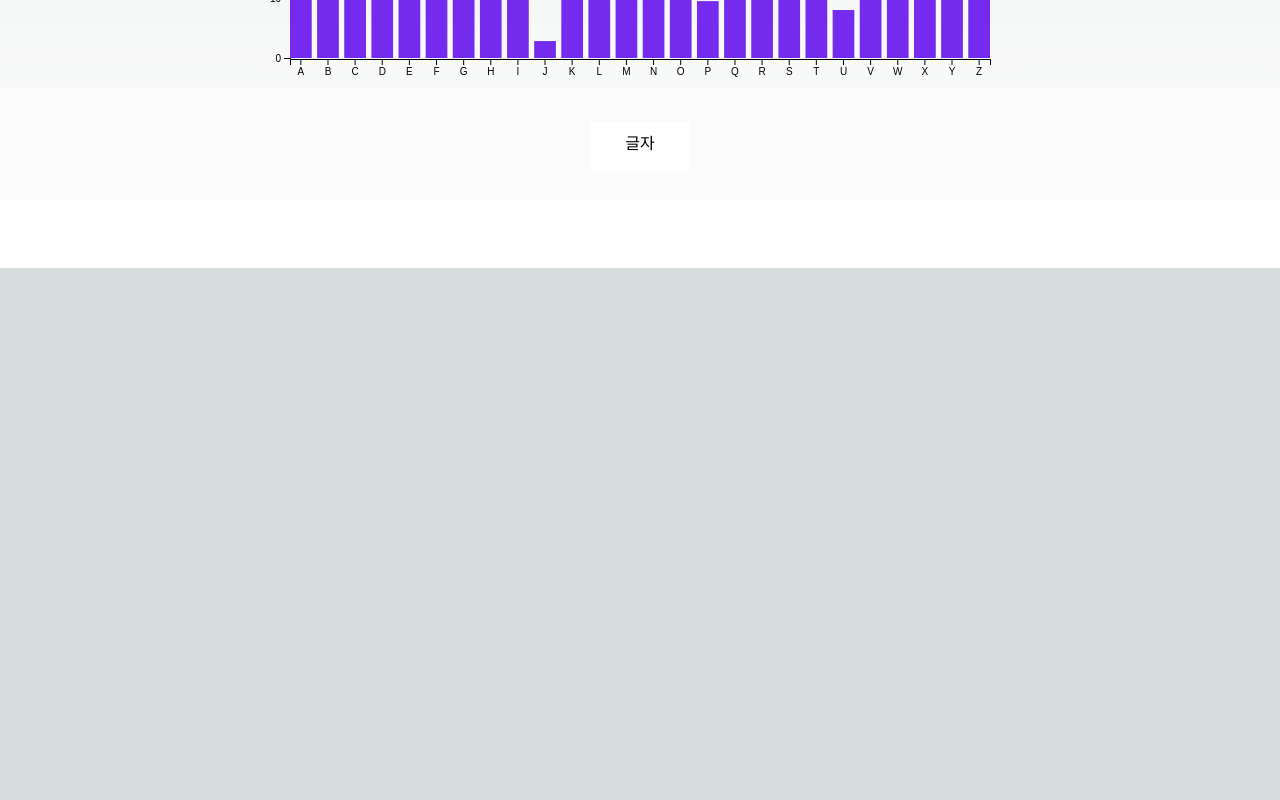
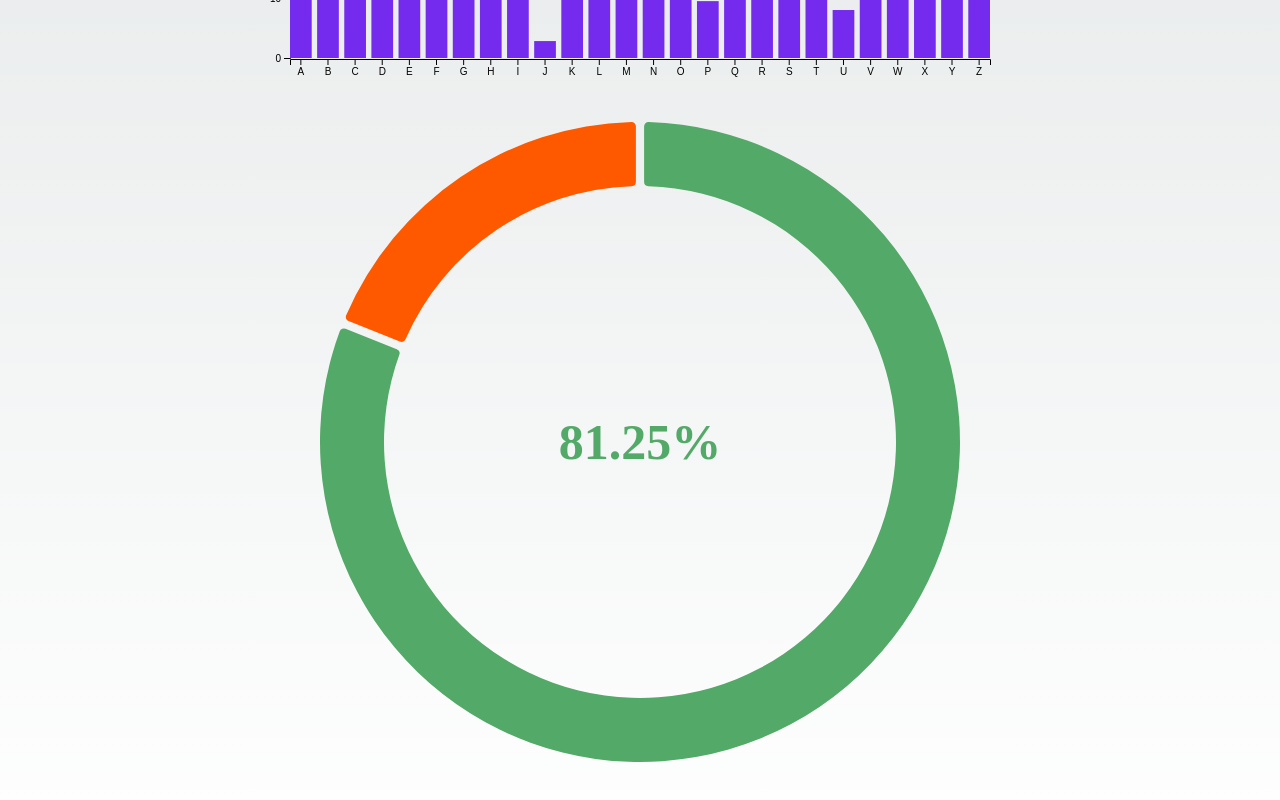
Before and after one commit to JengYoung/d3-visualizations, a Next.js app: page / in a window 1280 px wide. Shown: the part 918-1718 px from the top of the page. Before the commit the page ends 1186 px from the top, so only its background shows below. Built offline with nearby package versions, Linux system fonts and the light colour scheme.

Commit message:
feat(component): render DonutChart

```diff
--- a/src/components/DonutChart.tsx
+++ b/src/components/DonutChart.tsx
@@ -85,7 +85,11 @@ export default function DonutChart({
       .append('div')
       .style('width', `${svgWidth}px`)
       .text(d3.format(format)((data.find((d) => d.name === key) as IBaseData).value / 100));
+
+    return () => {
+      d3.select(ref).select('svg').remove();
+    };
   }, [key, colors, width, height, margin, data, format, padAngle]);
 
-  return <div ref={donutChartRef}>DonutChart</div>;
+  return <div ref={donutChartRef} />;
 }
--- a/src/pages/index.tsx
+++ b/src/pages/index.tsx
@@ -2,6 +2,7 @@
 import Head from 'next/head';
 
 import BarChart from '@/components/BarChart';
+import DonutChart from '@/components/DonutChart';
 import styles from '@/styles/Home.module.css';
 
 import PieChart from '../components/PieChart';
@@ -12,6 +13,11 @@ const RAW_FAKE_BAR_DATA = Array.from({ length: 26 }, (_, i) => {
     value: Math.random() * 100,
   };
 });
+
+const DONUT_DATA = [
+  { name: 'Vue', value: '81.25' },
+  { name: 'Svelte', value: '18.75' },
+];
 
 export default function Home() {
   return (
@@ -42,20 +48,15 @@ export default function Home() {
           color="#752bed"
         />
 
-        <div
-          style={{
-            width: '100px',
-            height: '50px',
-            background: 'white',
-            paddingBottom: '10px',
-            display: 'flex',
-            alignItems: 'center',
-            justifyContent: 'center',
-            color: 'black',
-          }}
-        >
-          <span>글자</span>
-        </div>
+        <DonutChart
+          margin={{ top: 30, right: 50, bottom: 30, left: 50 }}
+          width={800}
+          height={640}
+          data={DONUT_DATA}
+          format=".2%"
+          colors={['#53a967', '#ff5900']}
+          padAngle={0.02}
+        />
       </main>
     </>
   );
```
